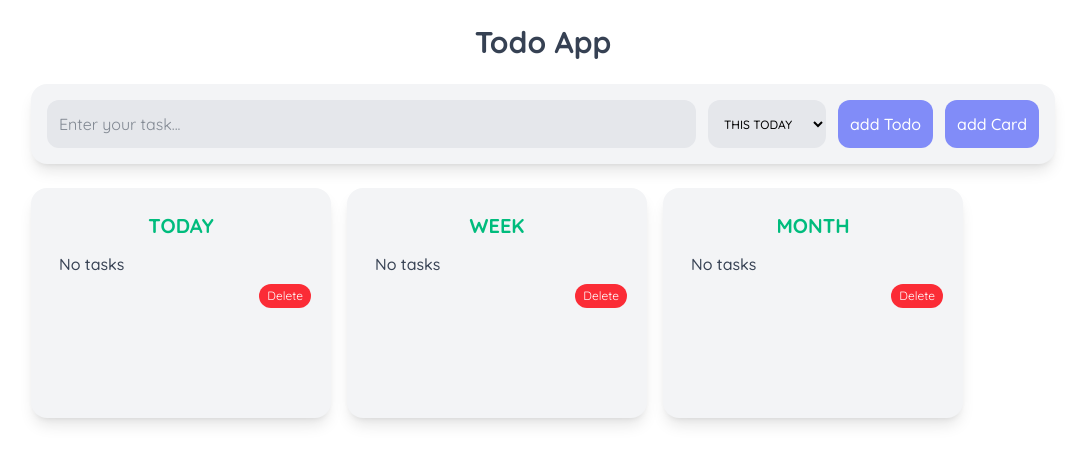
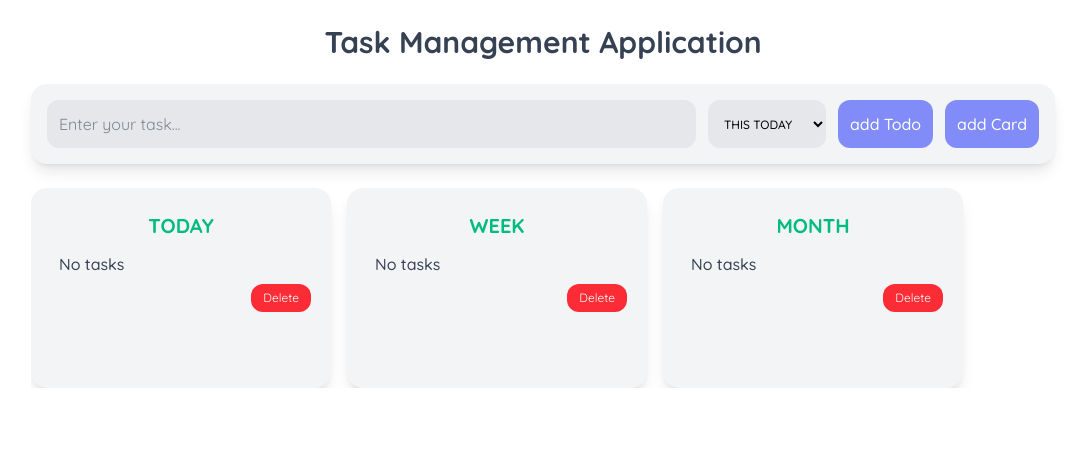
Before and after one commit to hshehriyaralam/Task-Management-App, a Next.js app: page / in a window 1280 px wide. Shown: the top 464 px of the page, without its empty margins (97-1182 px from the left). Built offline with nearby package versions, Linux system fonts and the light colour scheme.

Commit message:
solve first click consume

```diff
--- a/app/page.tsx
+++ b/app/page.tsx
@@ -3,19 +3,14 @@ import { useState } from "react";
 import { CircleX } from 'lucide-react';
 import Card from "@/component/card";
 import type { TodosTypes } from "@/type/todo"
-import { DndContext } from "@dnd-kit/core";
-import { CSS } from "@dnd-kit/utilities"
-import {
-  SortableContext,
-  horizontalListSortingStrategy,
-  arrayMove
-} from "@dnd-kit/sortable"
+import { DndContext,useSensor, useSensors, PointerSensor } from "@dnd-kit/core";
+import {  SortableContext,  horizontalListSortingStrategy,} from "@dnd-kit/sortable"
 import dynamic from "next/dynamic"
-
 
 const SortableCard = dynamic(() => import("@/component/sortableCard"), {
   ssr: false
 })
+
 
 
 
@@ -114,6 +109,10 @@ export default function Home() {
 
   // Delete Category
   const DeleteCategory = (cat: any) => {
+    if(categories.length === 1){
+      alert("last card was not delete")
+      return
+    }
 
     // remove category
     const updateCategories = categories.filter((c) => c !== cat)
@@ -162,16 +161,26 @@ export default function Home() {
   )
 }
 
+const sensors = useSensors(
+  useSensor(PointerSensor, {
+    activationConstraint: {
+      distance: 8, // 🔥 important (5–10 best)
+    },
+  })
+)
+
+
 
   return (
     <div className="min-h-screen bg-mist-300 p-6 font-quicksand " >
       <div className="max-w-5xl mx-auto" >
-        <h1 className="text-3xl font-bold mb-6 text-center text-gray-700  ">Todo App</h1>
+        <h1 className="text-3xl font-bold mb-6 text-center text-gray-700  ">Task Management Application</h1>
 
         <form
           onSubmit={handleAdd}
           className="bg-gray-100 p-4 rounded-2xl shadow-lg flex flex-col md:flex-row gap-3 mb-6  ">
           <input
+          required
             type="text"
             placeholder="Enter your task..."
             value={todo}
@@ -198,6 +207,7 @@ export default function Home() {
           </button>
 
           <button
+          type="button"
             onClick={() => setShowModal(true)}
             className="bg-primary  cursor-pointer  hover:bg-primary/90
              text-white px-3 py-2 text-md  rounded-xl font-medium ">
@@ -208,12 +218,14 @@ export default function Home() {
 
 
         {/* cards */}
-        <DndContext onDragEnd={handleDragEnd}>
+        <div  className="overflow-x-auto pb-4 ">
+        <DndContext
+        sensors={sensors}
+        onDragEnd={handleDragEnd}>
           <SortableContext
             items={categories}
             strategy={horizontalListSortingStrategy}>
-            <div className="flex gap-4 ">
-              {/* overflow-x-auto */}
+            <div className="flex gap-4 min-w-max overflow-x-auto ">
               {categories.map(cat => (
                 <SortableCard key={cat} cat={cat}>
                   <Card
@@ -228,6 +240,8 @@ export default function Home() {
             </div>
           </SortableContext>
         </DndContext>
+        </div>
+
       </div>
 
 
@@ -256,15 +270,16 @@ export default function Home() {
               className="w-6 cursor-pointer text-red-500  justify-self-end " />
 
             <h2 className="font-bold text-gray-800 mb-3 text-center text-xl">Add More Category</h2>
+
             <form onSubmit={handleAddCategories}>
               <div className="flex items-center justify-center gap-2   mb-4 ">
                 <input
+                  required
                   type="text"
                   placeholder="Enter New Category "
                   value={newCategory}
                   onChange={(e) => setNewCategory(e.target.value)}
                   className="px-6 py-2 rounded-xl bg-gray-200 outline-none text-gray-800 " />
-
               </div>
 
               {/* Button Update & Cancell */}
--- a/component/card.tsx
+++ b/component/card.tsx
@@ -1,59 +1,46 @@
 "use client"
 import { useDroppable } from '@dnd-kit/core';
-
 import TodoItem from './todoItem';
 
 
 
 export default function Card({todo,  cat, handleDelete,handleEdit,DeleteCategory,}:any){
-
   const   {setNodeRef} = useDroppable({ id : cat})
 return(
-  <div ref={setNodeRef}>
-     <div  className="bg-gray-100 p-3 rounded-2xl shadow-lg  h-[230px]  flex flex-col ">
+  <div  ref={setNodeRef} >
+     <div  className="bg-gray-100 p-3 rounded-2xl shadow-lg  h-[200px] z-50">
        <h2 className={`text-xl font-bold my-3  text-center text-emerald-500`}>{cat.toUpperCase()}</h2>
-       <div   >
-        {/* className='overflow-y-auto' */}
+
+
+       <div   className='overflow-y-auto' >
             {todo.length === 0 ? (
-              <p className="text-gray-700 font-medium mx-4
-               ">No tasks</p>
+              <p className="text-gray-700 font-medium mx-4 ">No tasks</p>
             ) : (
               todo.map((todo:any) => (
-
                 <TodoItem
                 key={todo.id}
                 todo={todo}
                 handleDelete={handleDelete}
                 handleEdit={handleEdit}/>
-
-
-                // <div
-                //   key={todo.id}
-                //   className="bg-gray-200 p-3 rounded-lg mb-2  text-gray-700 font-medium
-                //   flex items-center justify-between  "
-                // >
-                //   {todo.text}
-                //   <div className="flex items-center gap-2">
-                //   <Pencil className="w-5 text-primary  cursor-pointer"
-                //   onClick={() => handleEdit(todo)} />
-                //   <Trash className="w-5 text-red-500  cursor-pointer"
-                //   onClick={() => handleDelete(todo.id)}
-                //   />
-                //     </div>
-                // </div>
               ))
             )}
        </div>
 
 
-            <div className='flex items-center justify-end  p-2'>
-               <button
-               onClick={ () => DeleteCategory(cat)}
-               className='text-xs bg-red-500 px-2 py-1  text-white rounded-xl
-                cursor-pointer'>
-                Delete
-               </button>
-            </div>
+
+
+
+          <div className='flex p-2 justify-end'>
+  <button
+    onClick={(e) => {
+      e.stopPropagation()   // 🔥 IMPORTANT
+      DeleteCategory(cat)
+    }}
+    className='text-xs bg-red-500 px-3 py-1.5 text-white rounded-xl cursor-pointer'
+  >
+    Delete
+  </button>
+</div>
         </div>
   </div>
 
--- a/component/sortableCard.tsx
+++ b/component/sortableCard.tsx
@@ -16,7 +16,11 @@ export default function SortableCard({cat, children}:any){
   style={style}
   {...(listeners || {})}
   {...(attributes || {})}
-  className="min-w-[300px] cursor-grab">
+  className="min-w-[300px]
+  ">
+      {/* cursor-grab */}
+
+
         {children}
         </div>
     )
--- a/component/todoItem.tsx
+++ b/component/todoItem.tsx
@@ -12,17 +12,18 @@ export default function TodoItem ({todo, handleDelete, handleEdit}:any){
         transform : `translate3d(${transform.x}px, ${transform.y}px, 0)`,
     } : undefined
     return(
-        <div ref={setNodeRef} style={style} {...listeners} {...attributes}
-         className="bg-gray-200 p-3 rounded-lg mb-2 flex justify-between cursor-grab active:cursor-grabbing "
+        <div ref={setNodeRef} style={style}  {...listeners} {...attributes}
+         className="bg-gray-200 p-3  rounded-lg mb-2 flex justify-between cursor-grab active:cursor-grabbing"
     >
-      {todo.text}
+      <span>{todo.text}</span>
 
         <div className="flex items-center gap-2">
                   <Pencil className="w-5 text-primary  cursor-pointer"
                 onClick={() => handleEdit(todo)} />
                 <Trash className="w-5 text-red-500  cursor-pointer"
-                 onClick={() => handleDelete(todo.id)} />
+                 onClick={() => handleDelete(todo.id)}/>
                    </div>
+
 
         </div>
     )
--- a/package.json
+++ b/package.json
@@ -10,6 +10,7 @@
   },
   "dependencies": {
     "@dnd-kit/core": "^6.3.1",
+    "@dnd-kit/modifiers": "^9.0.0",
     "@dnd-kit/sortable": "^10.0.0",
     "lucide": "^1.3.0",
     "lucide-react": "^1.7.0",
```
Also changed, not shown: 1 other file (tests, documents, lock files or other folders).
